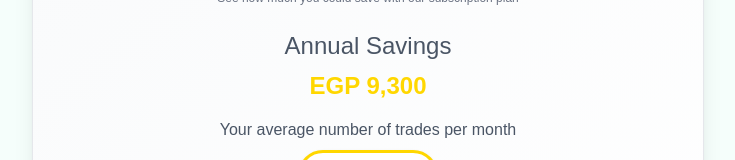
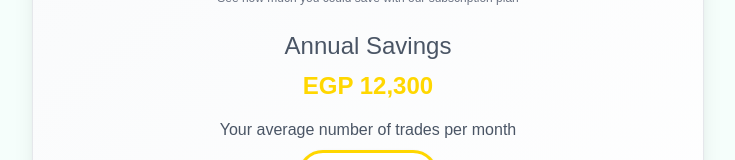
Before and after one commit to hishamjazzar/savings-widget-landing, a Next.js app: page / in a window 1280 px wide. Shown: the part 147-307 px from the top of the page, without its empty margins (272-1007 px from the left). Built offline with nearby package versions, Linux system fonts and the light colour scheme.

Commit message:
fixed non-subscriber cost

```diff
--- a/app/components/SavingsCalculator.tsx
+++ b/app/components/SavingsCalculator.tsx
@@ -17,12 +17,7 @@ export default function SavingsWidget() {
   useEffect(() => {
     const totalMonthlyTradeValue = avgTradeValue * trades;
 
-    // Standard cost (non-subscriber)
-    const standardCommission = totalMonthlyTradeValue * yearlyMultiplier * feeRate;
-    const flatTradeFees = trades * 2 * yearlyMultiplier;
-    const standardCost = standardCommission + flatTradeFees;
-
-    // Old subscription cost
+    // Old subscription cost (what existing subscribers are currently paying)
     const oldSubscriptionFeeAnnual = oldMonthlySubFee * yearlyMultiplier;
     const oldSubscriberCommission = totalMonthlyTradeValue * yearlyMultiplier * feeRate;
     const oldSubscriberFlatFees = trades * 2 * yearlyMultiplier;
@@ -32,6 +27,7 @@ export default function SavingsWidget() {
     const newSubscriptionFeeAnnual = monthlySubFee * yearlyMultiplier;
     let newSubscriberCost = newSubscriptionFeeAnnual;
 
+    // For trades over 50, add commission and flat fees
     if (trades > 50) {
       const paidTrades = trades - 50;
       const paidTradeValue = avgTradeValue * paidTrades;
@@ -42,14 +38,13 @@ export default function SavingsWidget() {
       newSubscriberCost += extraCommission + extraFlatFees;
     }
 
-    // Calculate relevant savings based on subscription type
-    const userSavings = Math.max(0, Math.round(
-      subscriptionType === 'old'
-        ? oldSubscriberCost - newSubscriberCost
-        : standardCost - newSubscriberCost
-    ));
+    // Calculate savings based on subscription type
+    const existingSubscriberSavings = oldSubscriberCost - newSubscriberCost;
+    const userSavings = subscriptionType === 'old'
+      ? existingSubscriberSavings
+      : existingSubscriberSavings + 1500;
 
-    setSavings(userSavings);
+    setSavings(Math.max(0, Math.round(userSavings)));
   }, [trades, avgTradeValue, subscriptionType]);
 
   const buttonClass = `
```
